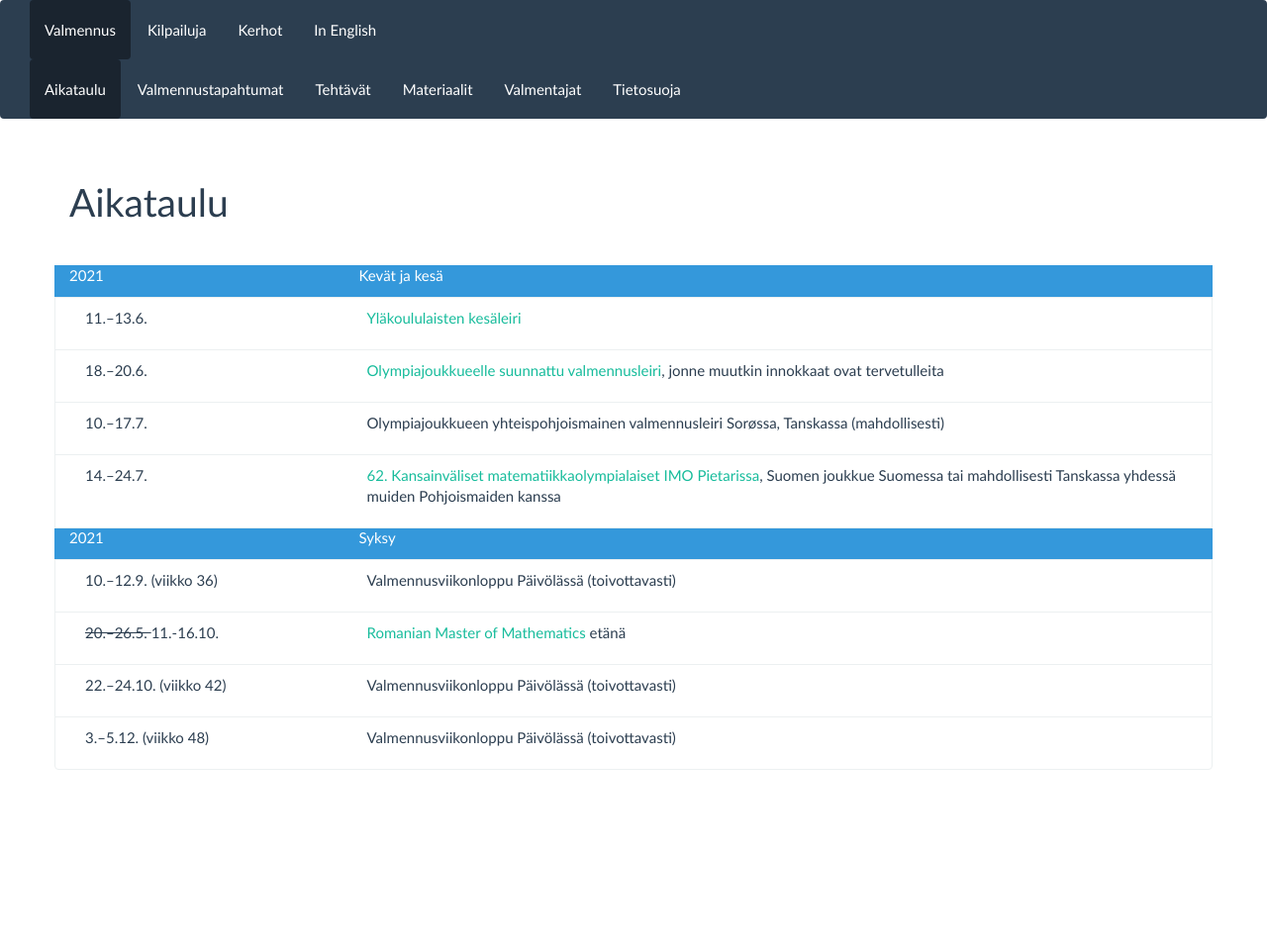
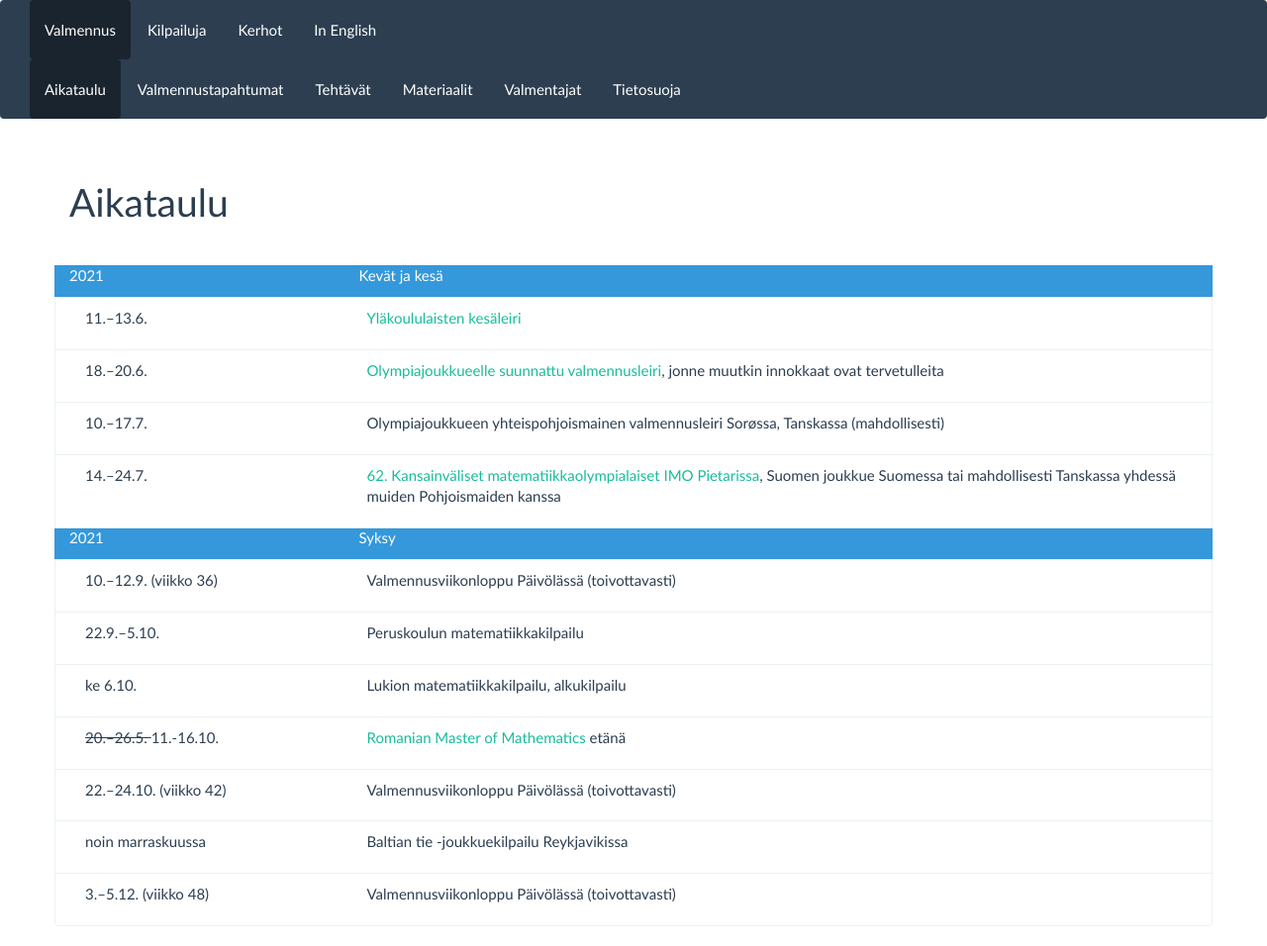
Before and after one commit to matematiikkakilpailut/matematiikkakilpailut.github.io, a Jekyll site: the page built from aikataulu/index.md, in a window 1280 px wide. Shown: the whole page at 99% size. Built offline with Jekyll 4.4.1, drawn with Linux system fonts in a browser that asks for light colours; before the commit the page ends 900 px from its top, so only the background shows below that.

Commit message:
Syksyn aikataulua

```diff
--- a/aikataulu/index.md
+++ b/aikataulu/index.md
@@ -19,10 +19,16 @@ aikataulu:
     otsikko: true
   - pvm: "10.&ndash;12.9. (viikko 36)"
     tapahtuma: "Valmennus&shy;viikon&shy;loppu Päivölässä (toivottavasti)"
+  - pvm: "22.9.&ndash;5.10."
+    tapahtuma: Perus&shy;koulun matematiikka&shy;kilpailu
+  - pvm: "ke 6.10."
+    tapahtuma: "Lukion matematiikka&shy;kilpailu, alku&shy;kilpailu"
   - pvm: "<del>20.&ndash;26.5. </del> 11.-16.10."
     tapahtuma: "[Romanian Master of Mathematics](http://rmms.lbi.ro/rmm2021/index.php?id=home) etänä"
   - pvm: "22.&ndash;24.10. (viikko 42)"
     tapahtuma: "Valmennus&shy;viikon&shy;loppu Päivölässä (toivottavasti)"
+  - pvm: "noin marraskuussa"
+    tapahtuma: "Baltian tie -joukkue&shy;kilpailu Reykjavikissa"
   - pvm: "3.&ndash;5.12. (viikko 48)"
     tapahtuma: "Valmennus&shy;viikon&shy;loppu Päivölässä (toivottavasti)"
 ---
```
